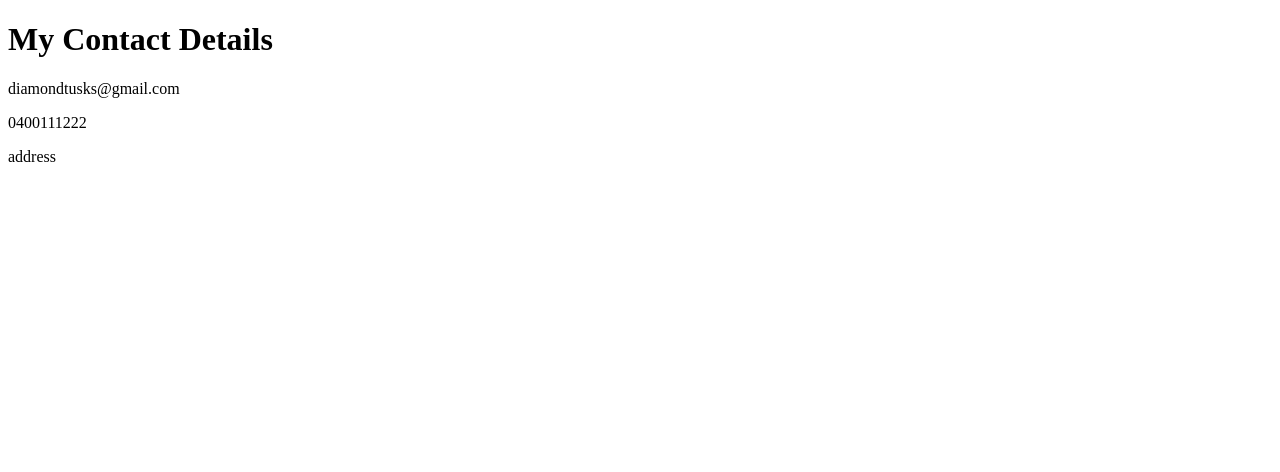
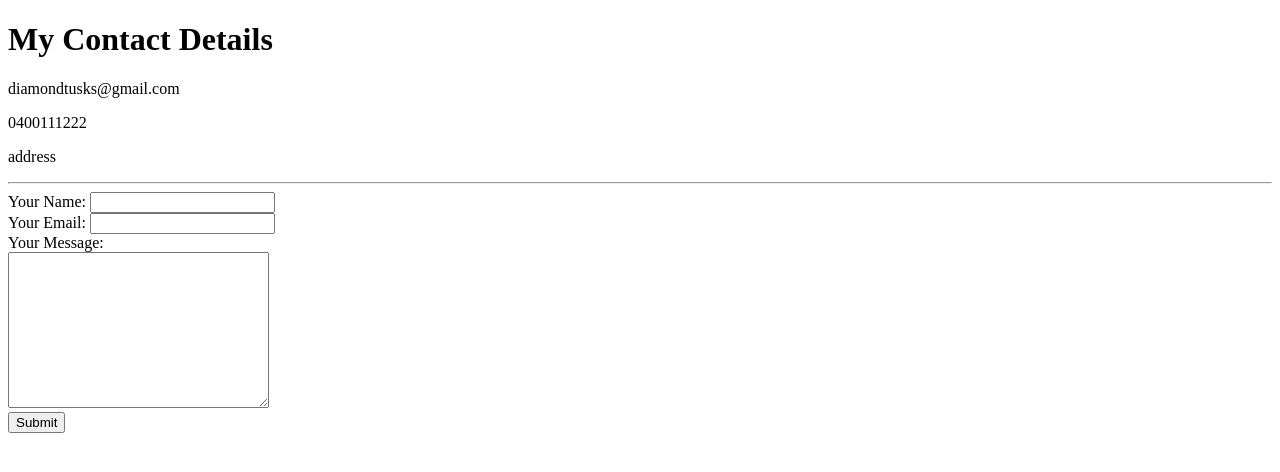
Before and after one commit to DiamondTusks/CV, a plain HTML site: page contacts.html in a window 1280 px wide. Drawn offline with Linux system fonts and the light colour scheme.

Commit message:
Add files via upload

```diff
--- a/contacts.html
+++ b/contacts.html
@@ -1,13 +1,26 @@
 <!DOCTYPE html>
 <html lang="en" dir="ltr">
+
 <head>
   <meta charset="utf-8">
   <title></title>
 </head>
+
 <body>
   <h1>My Contact Details</h1>
   <p>diamondtusks@gmail.com</p>
   <p>0400111222</p>
   <p>address</p>
+  <hr>
+  <form class="" action="mailto:diamondtusks@gmail.com" method="post" enctype="text/plain">
+    <label>Your Name:</label>
+    <input type="text" name="yourName" value=""><br>
+    <label>Your Email:</label>
+    <input type="email" name="yourEmail" value=""><br>
+    <label>Your Message:</label><br>
+    <textarea name="yourMessge" rows="10" cols="30"></textarea><br>
+    <input type="submit" name="">
+  </form>
 </body>
+
 </html>
```
Also changed, not shown: newindex.html (added, +20 -0 lines). Lines whose indentation alone changed are shown as unchanged.
